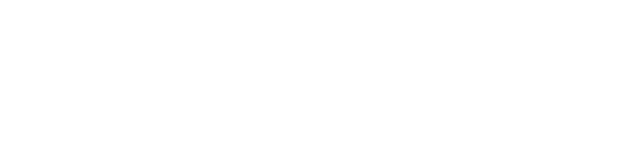
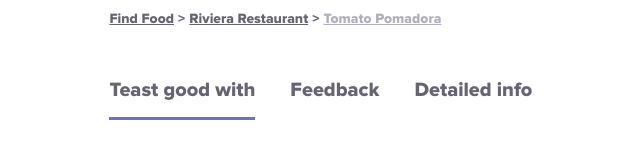
Before and after one commit to valehaw/practica-maquetado, a plain HTML site: page index.html in a window 1280 px wide. Shown: the whole page, without its empty margins (25-665 px from the left). Drawn offline with Linux system fonts and the light colour scheme.

Commit message:
Seccion breadcrumb & tabs

```diff
--- a/index.html
+++ b/index.html
@@ -11,6 +11,17 @@
   <section class="top-menu"></section>
   <section id="hero"></section>
   <section class="ingredientes"></section>
-  <section class="carta"></section>
+  <section id="info">
+    <section id="breadcrumb">
+        <a href="#">Find Food</a> <span>></span> <a href="#">Riviera Restaurant</a> <span>></span> <a class="select-item" href="#">Tomato Pomadora</a>
+    </section>
+
+    <section id="tabs">
+        <div id="taste" class="select"><span class="tab-item">Teast good with</span></div>
+        <div id="feedback"><span class="tab-item"></span>Feedback</span></div>
+        <div id="detail"><span class="tab-item"></span>Detailed info</span></div>
+
+    </section>
+</section>
 </body>
 </html>
--- a/style.css
+++ b/style.css
@@ -25,3 +25,39 @@
 body{
 
 }
+
+/* Section Breadcrumb & Tabs */
+#info {
+  background-color: #ffffff;
+  color: #656471;
+  font-family: 'Proxima Nova';
+  margin: 0 auto;
+  width: 80%;
+}
+
+#breadcrumb a, #breadcrumb span {
+  color: #656471;
+  font-size: 14px;
+}
+
+#breadcrumb a.select-item {
+  color: #afaebb !important;
+}
+
+#tabs {
+  display: flex;
+  margin-top: 50px;
+  font-size: 20px;
+}
+
+#tabs div {
+  padding-right: 35px;
+}
+#tabs div .tab-item {
+  font-size: 20px;
+}
+
+#tabs .select .tab-item {
+  border-bottom: 3px #6B70BF solid;
+  padding: 0 0 15px 0
+}
```
